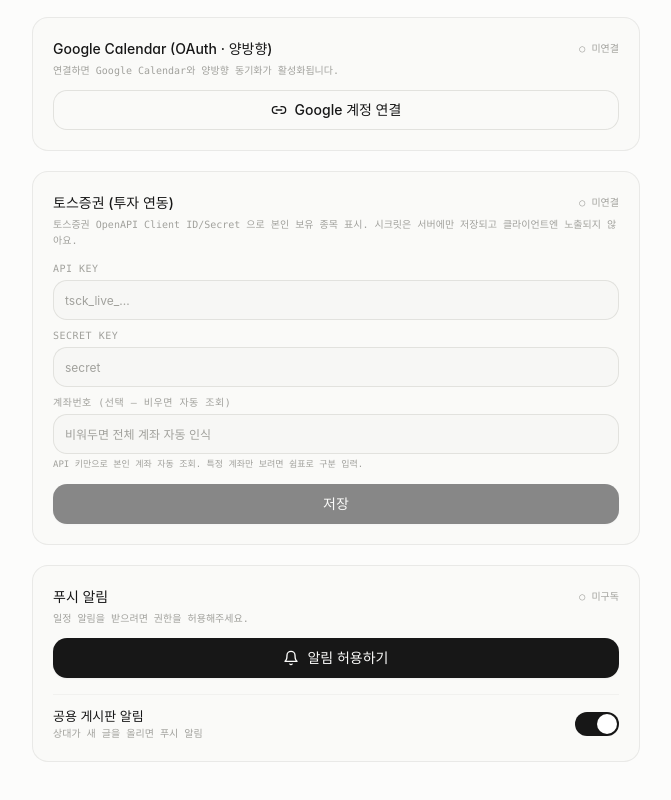
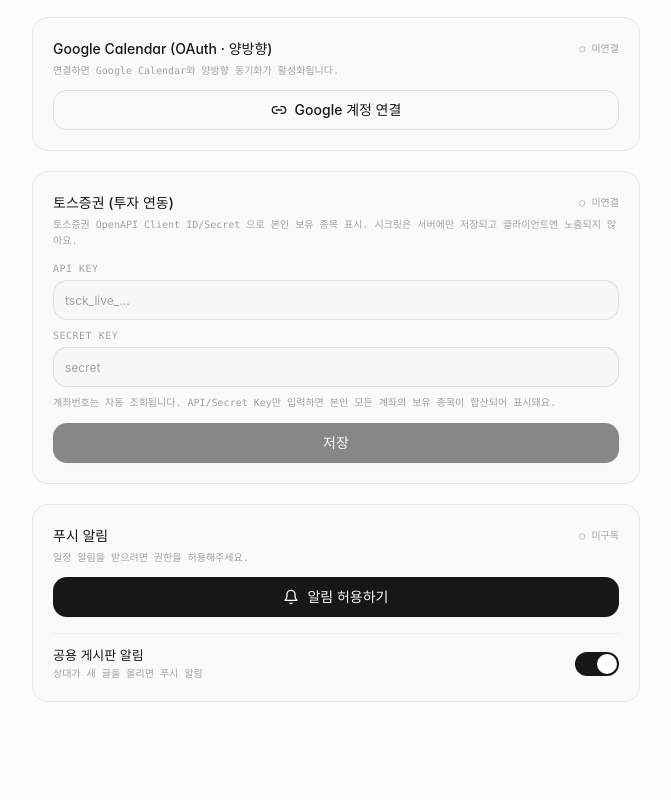
Before and after one commit to dhwooo/my_calendar, a Next.js app: page /profile in a window 1280 px wide. Shown: the part 719-1519 px from the top of the page, without its empty margins (304-975 px from the left). Built offline with nearby package versions, Linux system fonts and the light colour scheme; no server answers; the database is empty; sample sign-in values are in the browser's storage; a web font is replaced by a local one.

Commit message:
ui(toss): remove manual account number input — auto-discovered via API key

```diff
--- a/src/app/(app)/profile/ProfileClient.tsx
+++ b/src/app/(app)/profile/ProfileClient.tsx
@@ -573,21 +573,10 @@
               className="h-10 rounded-xl text-[12px]"
             />
           </div>
-          <div>
-            <label className="mb-1 block text-[10px] font-mono uppercase tracking-wider text-fg-subtle">
-              계좌번호 (선택 — 비우면 자동 조회)
-            </label>
-            <Input
-              placeholder="비워두면 전체 계좌 자동 인식"
-              value={acct}
-              onChange={(e) => setAcct(e.target.value)}
-              className="h-10 rounded-xl text-[12px]"
-            />
-            <p className="mt-1 font-mono text-[9px] text-fg-subtle">
-              API 키만으로 본인 계좌 자동 조회. 특정 계좌만 보려면 쉼표로 구분
-              입력.
-            </p>
-          </div>
+          <p className="font-mono text-[10px] leading-relaxed text-fg-subtle">
+            계좌번호는 자동 조회됩니다. API/Secret Key만 입력하면 본인 모든 계좌의
+            보유 종목이 합산되어 표시돼요.
+          </p>
           {error && (
             <p className="font-mono text-[10px] text-red-500">{error}</p>
           )}
```
